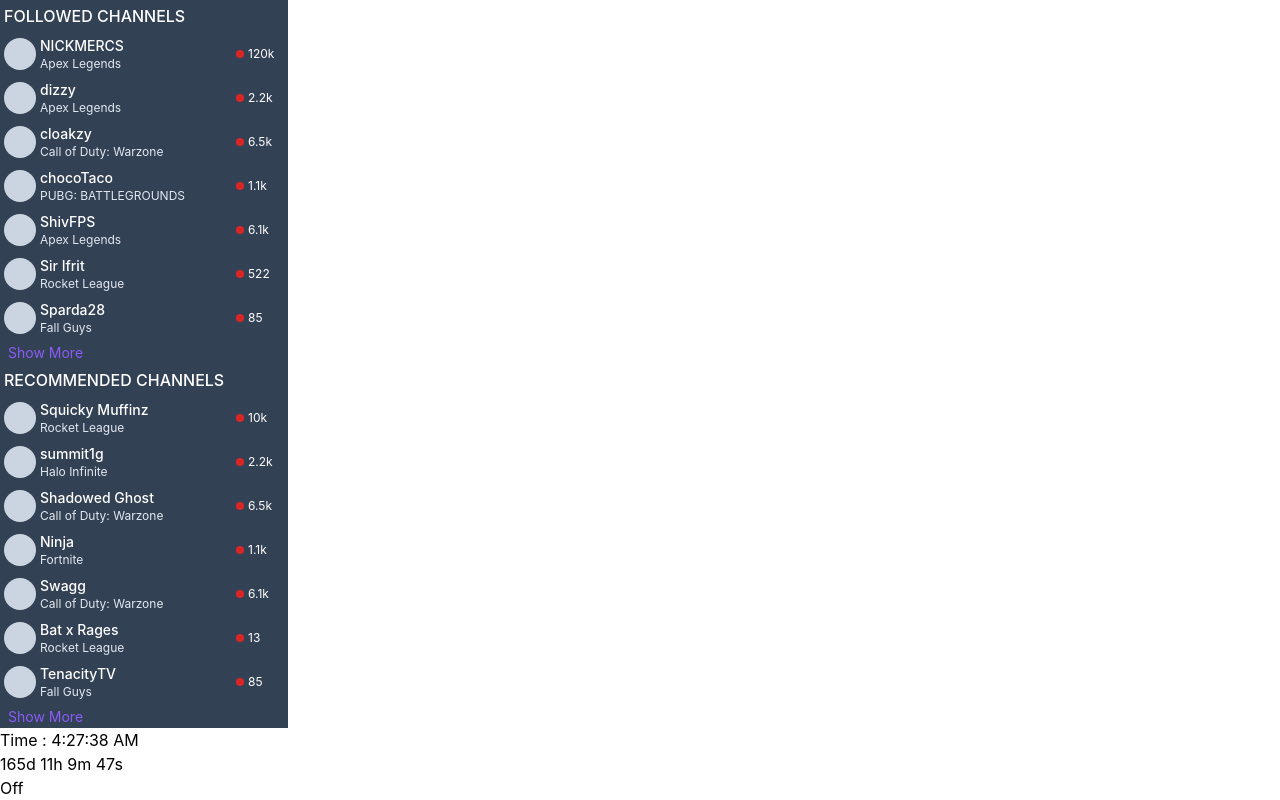
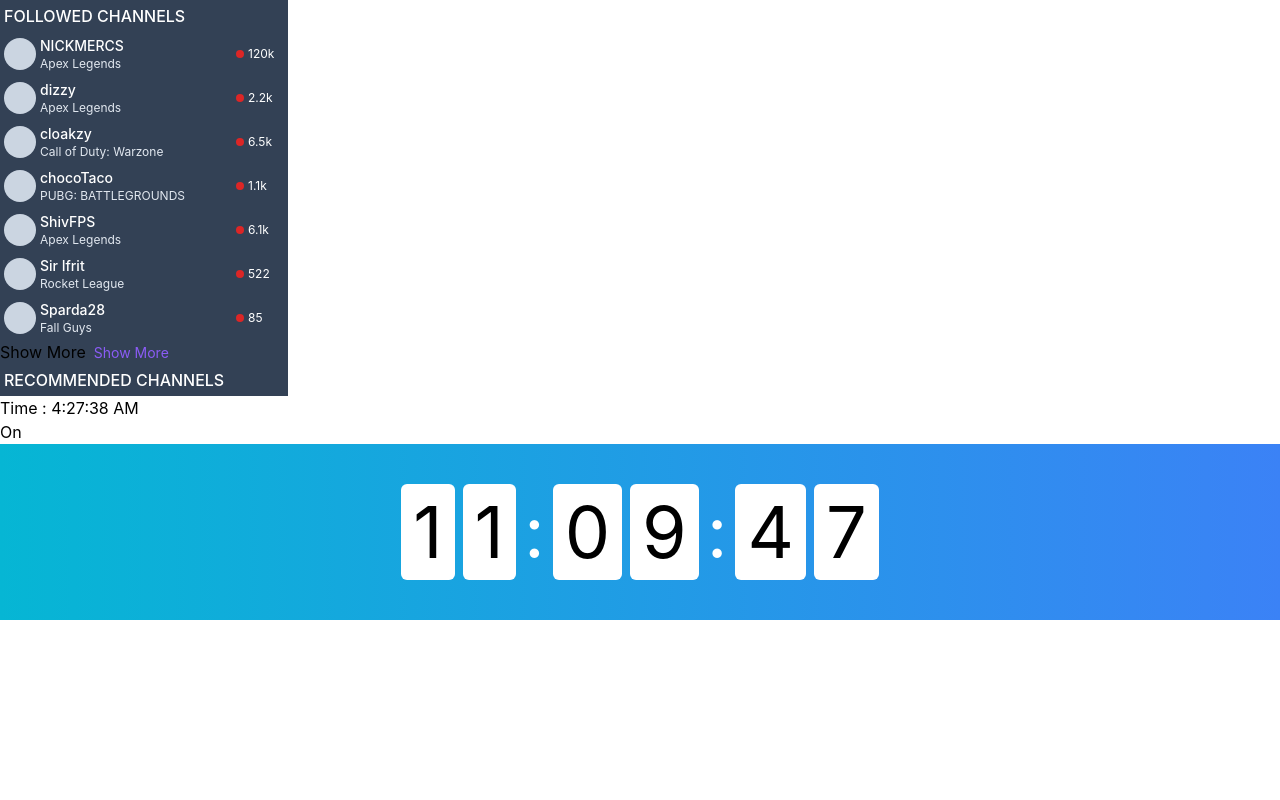
Before and after one commit to 11kyle/twitch-clone, a React (Create React App) app: page / in a window 1280 px wide. Built offline with nearby package versions, Linux system fonts and the light colour scheme.

Commit message:
Added hooks

```diff
--- a/src/App.js
+++ b/src/App.js
@@ -13,6 +13,7 @@
   const [isOn, setIsOn] = useToggle();
 
   return (
+    <>
     <div className="w-72">
         <SideNav
             title="FOLLOWED CHANNELS"
@@ -21,11 +22,40 @@
         />
         <div>
           {date && <p>Time : {date.toLocaleTimeString()}</p>}
-          {hours && <h1>{days}d {hours}h {minutes}m {seconds}s</h1>}
-          <button onClick={setIsOn}>{isOn ? "on" : "Off"}</button>
+          <button onClick={setIsOn}>{isOn ? "On" : "Off"}</button>
         </div>
+
     </div>
+    <Clock />
+    </>
   );
 }
 
 export default App;
+
+
+function Clock() {
+  const [day, hours, minutes, seconds] = useCountdown();
+
+  console.log(hours.toLocaleString('en-US', {minimumIntegerDigits: 2}))
+
+  return (
+    <div className="flex justify-center items-center space-x-2 bg-gradient-to-r from-cyan-500 to-blue-500">
+      {hours.toLocaleString('en-US', {minimumIntegerDigits: 2}).split("").map((value, index) => (
+        <div className="text-7xl bg-white rounded-md p-3 my-10" key={index}>{value}</div>
+      ))}
+
+      <div className="text-7xl text-white">:</div>
+      {minutes && minutes.toLocaleString('en-US', {minimumIntegerDigits: 2}).split("").map((value, index) => (
+        <div className="text-7xl bg-white rounded-md p-3" key={index}>{value}</div>
+      ))}
+
+      <div className="text-7xl text-white">:</div>
+      {/* needs a unique key. currently numbers like 55 have the same key */}
+      {/* 00 causes the render to disappear */}
+      {seconds.toLocaleString('en-US', {minimumIntegerDigits: 2}).split("").map((value, index) => (
+        <div className="text-7xl bg-white rounded-md p-3" key={index}>{value}</div>
+      ))}
+    </div>
+  )
+}
--- a/src/components/listItem.js
+++ b/src/components/listItem.js
@@ -1,10 +1,15 @@
 import { useState } from "react";
+import { useResize } from "../hooks/useResize";
 
 export const ListItem = ({ data }) => {
   const [size, setSize] = useState(7);
+  const [size1, setSize1] = useResize(data);
+
 
   function showMore() {
-    setSize(prevSize => prevSize + 7);
+    if (data.length > size) return setSize(prevSize => prevSize + 7);
+
+    return setSize(prevSize => prevSize -7);
   }
 
   const items = data.slice(0, size).map(({name, game, viewers}) => {
@@ -28,9 +33,13 @@
   return (
     <>
       {items}
-      {data.length > size && <button className="text-violet-500 text-sm mx-2 hover:underline" onClick={showMore}>
-        {size <= 7 ? "Show More" : "Show Less"}
+      <button onClick={setSize1}>{data.length > size1 ? "Show More" : "Show Less"}</button>
+
+      {data.length && <button className="text-violet-500 text-sm mx-2 hover:underline"
+      onClick={showMore}>
+        {data.length > size ? "Show More" : "Show Less"}
       </button>}
+
     {/*
       {data.length > size ?
         <button className="text-violet-500 text-sm mx-2 hover:underline" onClick={showMore}>
--- a/src/components/sideNav.js
+++ b/src/components/sideNav.js
@@ -7,7 +7,7 @@
       <h1 className="font-medium text-white m-1">{title}</h1>
       {content}
       <h1 className="font-medium text-white m-1">RECOMMENDED CHANNELS</h1>
-      {content2}
+      {/*{content2}*/}
     </SimpleBar>
   );
 };
--- a/src/hooks/useCountdown.js
+++ b/src/hooks/useCountdown.js
@@ -9,7 +9,6 @@
         return function cleanup() {
             clearInterval(timer);
         }
-
     });
 
     return [date];
@@ -17,12 +16,12 @@
 
 // month, day, year, hours, minutes, seconds
 
-export const useCountdown = (countDownDate = new Date("Jan 5, 2024 15:37:25").getTime()) => {
+export const useCountdown = (targetDate = new Date("Jan 5, 2024 15:37:25").getTime()) => {
   // Initialize state
-  const [days, setDays] = useState(null);
-  const [hours, setHours] = useState(null);
-  const [minutes, setMinutes] = useState(null);
-  const [seconds, setSeconds] = useState(null);
+  const [days, setDays] = useState(0);
+  const [hours, setHours] = useState(0);
+  const [minutes, setMinutes] = useState(0);
+  const [seconds, setSeconds] = useState(0);
 
   useEffect(() => {
     // Update the count down every 1 second
@@ -31,7 +30,7 @@
       const now = new Date().getTime();
 
       // Find the distance between
-      const distance = countDownDate - now;
+      const distance = targetDate - now;
 
       // Time calculations for days, hours, minutes and seconds
       setDays(Math.floor(distance / (1000 * 60 * 60 * 24)));
--- /dev/null
+++ b/src/hooks/useResize.js
@@ -0,0 +1,13 @@
+import { useState } from "react"
+
+export const useResize = (data, initialSize = 7) => {
+    const [size, setSize] = useState(initialSize);
+
+    const resize = () => {
+      if (data.length > size) return setSize(prevSize => prevSize + 7);
+
+      return setSize(prevSize => prevSize -7);
+    }
+
+  return [size, resize];
+}
--- a/src/hooks/useToggle.js
+++ b/src/hooks/useToggle.js
@@ -1,7 +1,7 @@
 import { useCallback, useState } from 'react';
 
-// Toggle boolean value - default "false" value
-export const useToggle = (initialState = false) => {
+// Toggle boolean value - default "true" value
+export const useToggle = (initialState = true) => {
     // Initialize state
     const [state, setState] = useState(initialState);
 
```
